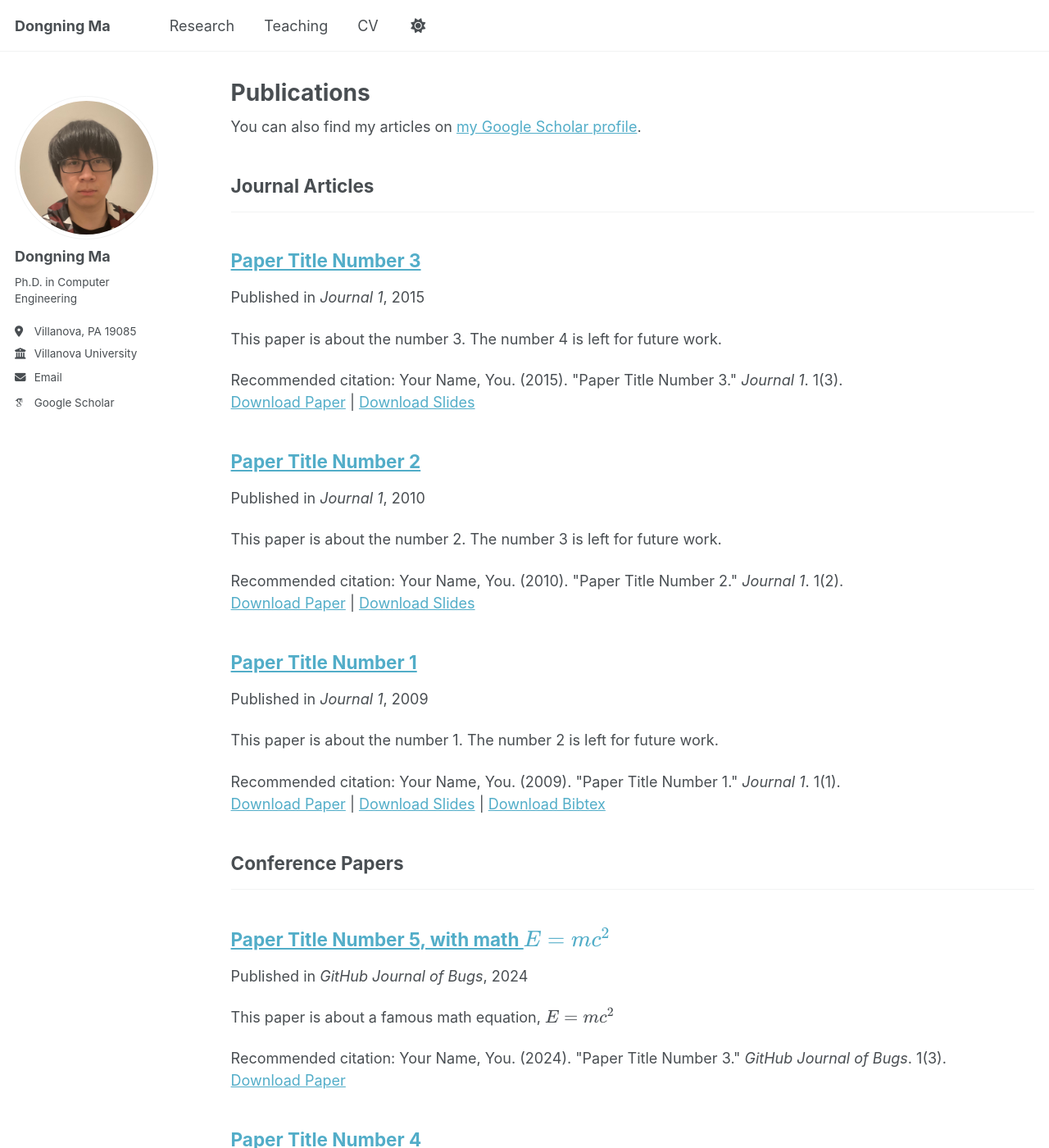
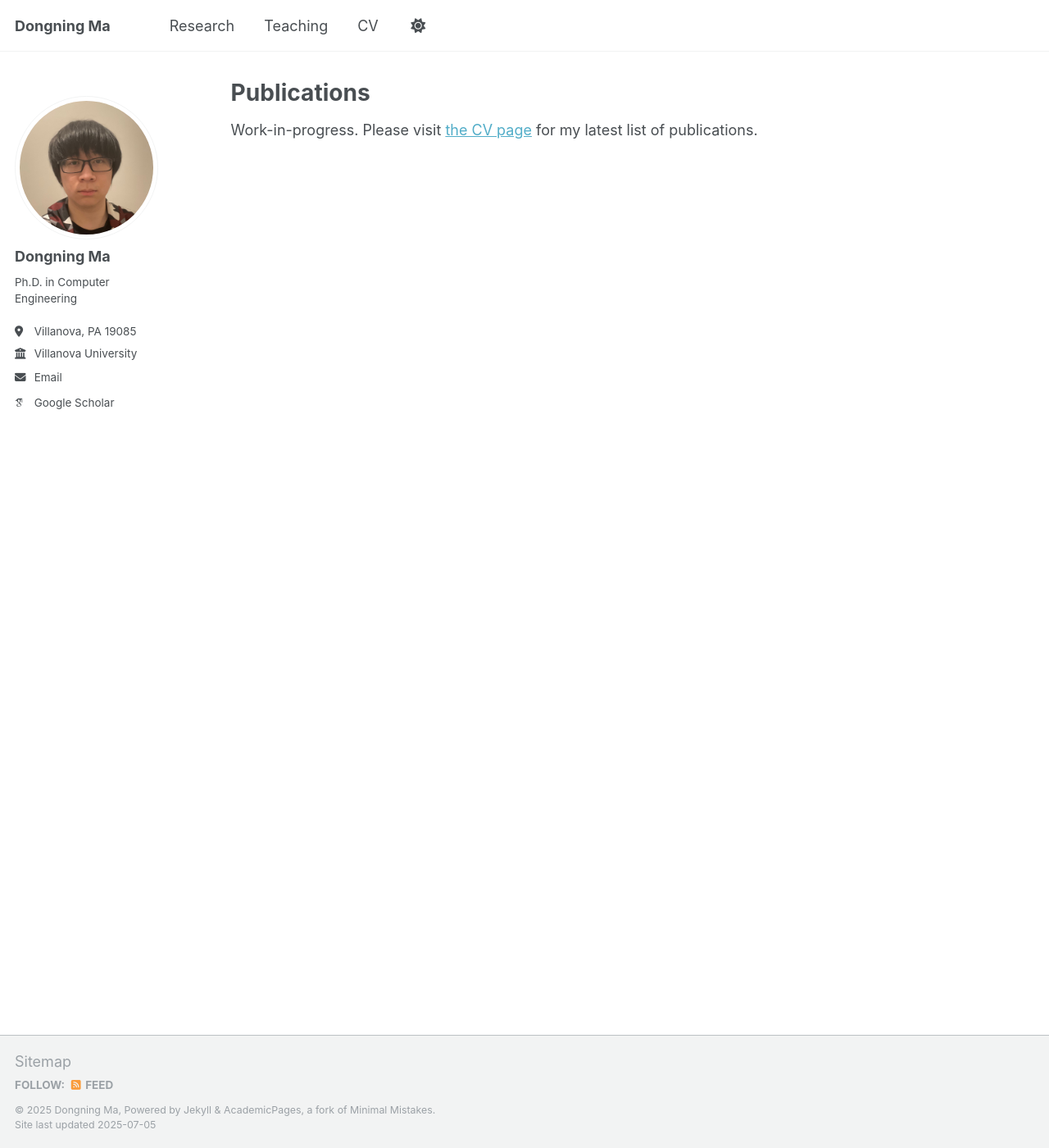
Before and after one commit to dongning-ma/dongning-ma.github.io, a Jekyll site: the page built from _pages/publications.md, in a window 1280 px wide and 1400 px high. Shown: the whole window at 82% size. Built offline with Jekyll 4.4.1, drawn with Linux system fonts in a browser that asks for light colours; some web fonts are replaced; a script that is not in the unit is left out; some of the changed text lies outside the part shown.

```diff
--- /dev/null
+++ b/_pages/publications.md
@@ -0,0 +1,8 @@
+---
+layout: archive
+title: "Publications"
+permalink: /publications/
+author_profile: true
+---
+
+Work-in-progress. Please visit [the CV page](/cv/) for my latest list of publications.
--- a/_pages/publications.html
+++ b/_pages/publications_detailed.html
@@ -1,7 +1,7 @@
 ---
 layout: archive
 title: "Publications"
-permalink: /publications/
+permalink: /publications_detailed/
 author_profile: true
 ---
 
--- a/_pages/teaching.html
+++ b/_pages/teaching_detailed.html
@@ -1,7 +1,7 @@
 ---
 layout: archive
 title: "Teaching"
-permalink: /teaching/
+permalink: /teaching_detailed/
 author_profile: true
 ---
 
--- a/_publications/2010-10-01-paper-title-number-2.md
+++ /dev/null
@@ -1,14 +0,0 @@
----
-title: "Paper Title Number 2"
-collection: publications
-category: manuscripts
-permalink: /publication/2010-10-01-paper-title-number-2
-excerpt: 'This paper is about the number 2. The number 3 is left for future work.'
-date: 2010-10-01
-venue: 'Journal 1'
-slidesurl: 'http://academicpages.github.io/files/slides2.pdf'
-paperurl: 'http://academicpages.github.io/files/paper2.pdf'
-citation: 'Your Name, You. (2010). &quot;Paper Title Number 2.&quot; <i>Journal 1</i>. 1(2).'
----
-
-The contents above will be part of a list of publications, if the user clicks the link for the publication than the contents of section will be rendered as a full page, allowing you to provide more information about the paper for the reader. When publications are displayed as a single page, the contents of the above "citation" field will automatically be included below this section in a smaller font.
--- a/_publications/2015-10-01-paper-title-number-3.md
+++ /dev/null
@@ -1,14 +0,0 @@
----
-title: "Paper Title Number 3"
-collection: publications
-category: manuscripts
-permalink: /publication/2015-10-01-paper-title-number-3
-excerpt: 'This paper is about the number 3. The number 4 is left for future work.'
-date: 2015-10-01
-venue: 'Journal 1'
-slidesurl: 'http://academicpages.github.io/files/slides3.pdf'
-paperurl: 'http://academicpages.github.io/files/paper3.pdf'
-citation: 'Your Name, You. (2015). &quot;Paper Title Number 3.&quot; <i>Journal 1</i>. 1(3).'
----
-
-The contents above will be part of a list of publications, if the user clicks the link for the publication than the contents of section will be rendered as a full page, allowing you to provide more information about the paper for the reader. When publications are displayed as a single page, the contents of the above "citation" field will automatically be included below this section in a smaller font.
--- a/_publications/2025-06-08-paper-title-number-5.md
+++ /dev/null
@@ -1,13 +0,0 @@
----
-title: "Paper Title Number 5, with math $$E=mc^2$$"
-collection: publications
-category: conferences
-permalink: /publication/2024-02-17-paper-title-number-4
-excerpt: 'This paper is about a famous math equation, $$E=mc^2$$'
-date: 2024-02-17
-venue: 'GitHub Journal of Bugs'
-paperurl: 'http://academicpages.github.io/files/paper3.pdf'
-citation: 'Your Name, You. (2024). &quot;Paper Title Number 3.&quot; <i>GitHub Journal of Bugs</i>. 1(3).'
----
-
-Using [MathJax](https://www.mathjax.org/) in the description is supported - $$E=mc^2$$ - however, the use must be mindful that the default delimiters are `$$...$$` and `\\[...\\]` which differs from the `$...$` that is typically expected.
```
Also changed, not shown: _pages/about.md (+1 -2 lines), _pages/cv.md (+1 -1 lines), _pages/research.md (added, +8 -0 lines), _pages/teaching.md (added, +8 -0 lines), _publications/2024-02-17-paper-title-number-4.md (deleted, +0 -13 lines), _teaching/2015-spring-teaching-2.md (deleted, +0 -20 lines), 6 other files.
